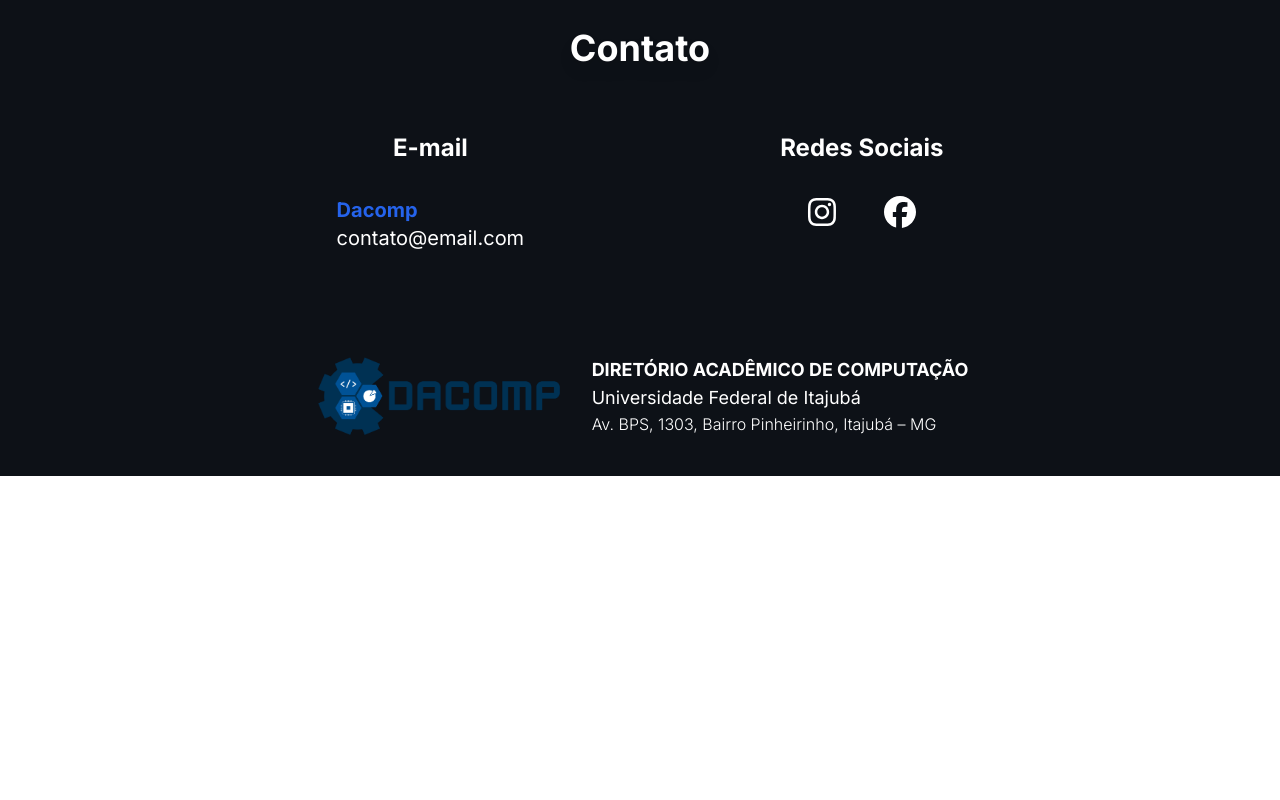
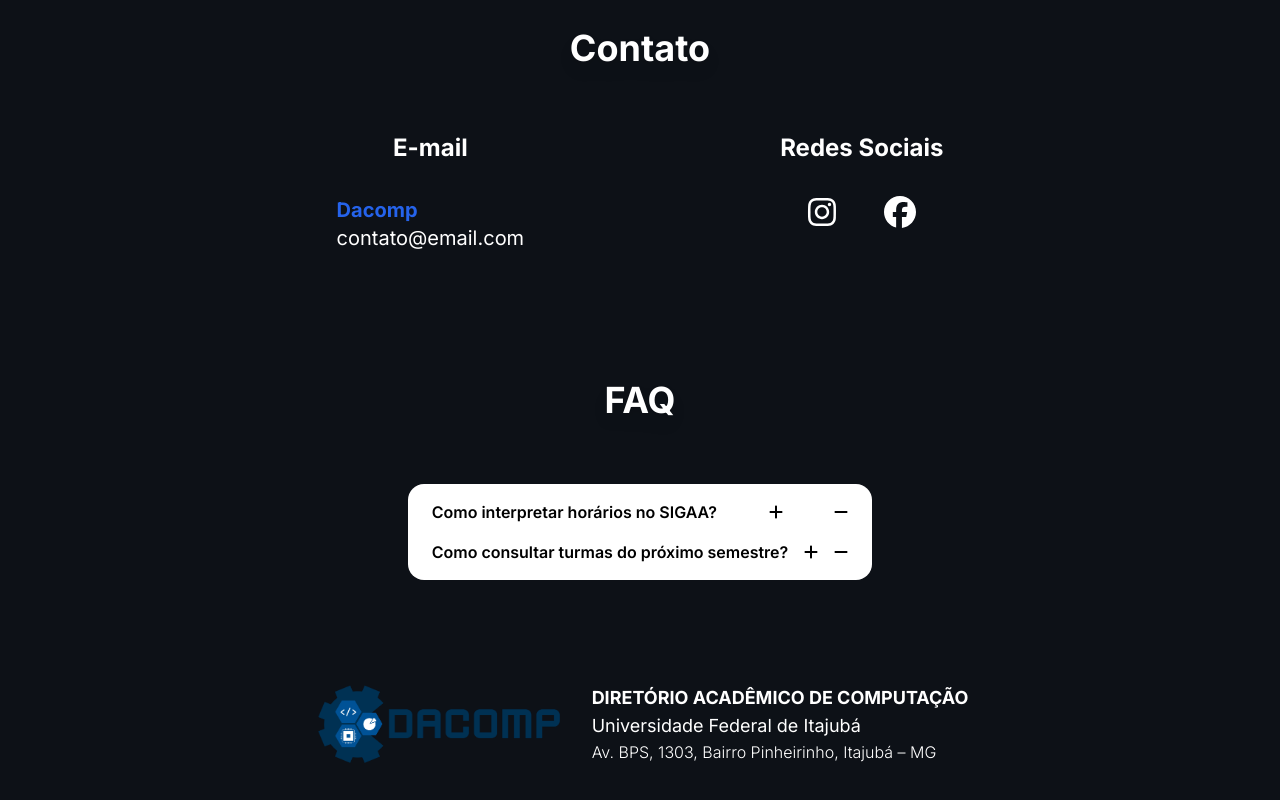
Before and after one commit to websterramos/dacomp, a Next.js app: page / in a window 1280 px wide. Shown: the part 1920-2720 px from the top of the page. Before the commit the page ends 2396 px from the top, so only its background shows below. Built offline with nearby package versions, Linux system fonts and the light colour scheme.

Commit message:
Seção de FAQ desenvolvida

```diff
--- a/src/app/page.tsx
+++ b/src/app/page.tsx
@@ -3,6 +3,7 @@ import Writer from "@/components/Writer";
 import ButtonDown from "@/components/ButtonDown";
 import Courses from "@/components/Courses";
 import About from "@/components/About";
+import QuestionResponse from "@/components/QuestionResponse";
 import { FontAwesomeIcon } from "@fortawesome/react-fontawesome";
 import { faInstagram, faFacebook } from "@fortawesome/free-brands-svg-icons";
 
@@ -81,6 +82,23 @@ export default function Home() {
           </div>
         </div>
       </section>
+
+      <section id="faq" className="bg-dark-gray text-white">
+        <div className="flex w-full flex-col items-center justify-center gap-16 px-4 py-16">
+          <h3 className="text-4xl font-bold drop-shadow-lg">FAQ</h3>
+
+          <div className="mx-auto flex max-w-full flex-col items-center justify-center rounded-2xl bg-white p-2 md:max-w-xl">
+            <QuestionResponse
+              question="Como interpretar horários no SIGAA?"
+              response="O primeiro número representa o dia da semana, a letra significa o período do dia e os demais números diz respeito as respectivas aulas."
+            />
+            <QuestionResponse
+              question="Como consultar turmas do próximo semestre?"
+              response="Abra a guia"
+            />
+          </div>
+        </div>
+      </section>
     </main>
   );
 }
--- /dev/null
+++ b/src/components/QuestionResponse.tsx
@@ -0,0 +1,40 @@
+"use client";
+import React from "react";
+import { Disclosure } from "@headlessui/react";
+import { FontAwesomeIcon } from "@fortawesome/react-fontawesome";
+import { faPlus } from "@fortawesome/free-solid-svg-icons";
+import { faMinus } from "@fortawesome/free-solid-svg-icons";
+
+interface IProps {
+  question: string;
+  response: string;
+}
+
+const QuestionReponse = ({ question, response }: IProps) => {
+  return (
+    <Disclosure>
+      {({ open }) => (
+        <>
+          <Disclosure.Button className="flex w-full items-center justify-between gap-4 p-2 px-4 py-2 font-semibold text-black">
+            <span className={`${open ? "text-blue-600" : ""} `}>
+              {question}
+            </span>
+            <FontAwesomeIcon
+              className={`${open ? "hidden" : ""} `}
+              icon={faPlus}
+            />
+            <FontAwesomeIcon
+              className={`${open ? "text-blue-600" : "hidden"} `}
+              icon={faMinus}
+            />
+          </Disclosure.Button>
+          <Disclosure.Panel className="flex w-full items-center justify-center px-4 py-2 text-black">
+            <p className="text-justify">{response}</p>
+          </Disclosure.Panel>
+        </>
+      )}
+    </Disclosure>
+  );
+};
+
+export default QuestionReponse;
```
